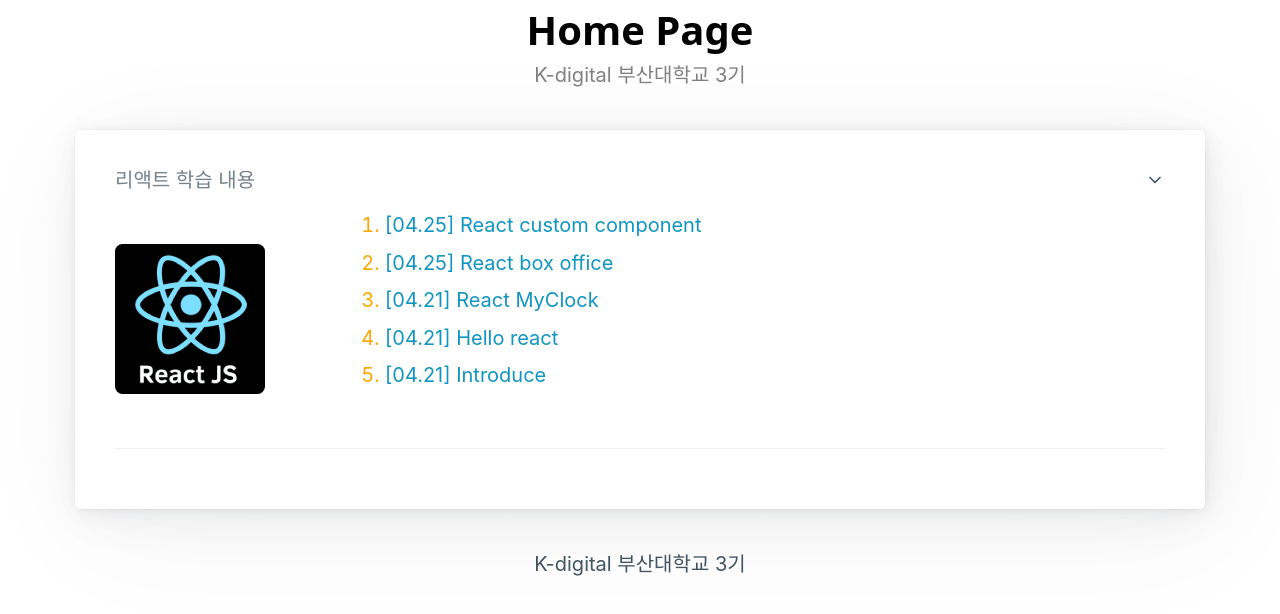
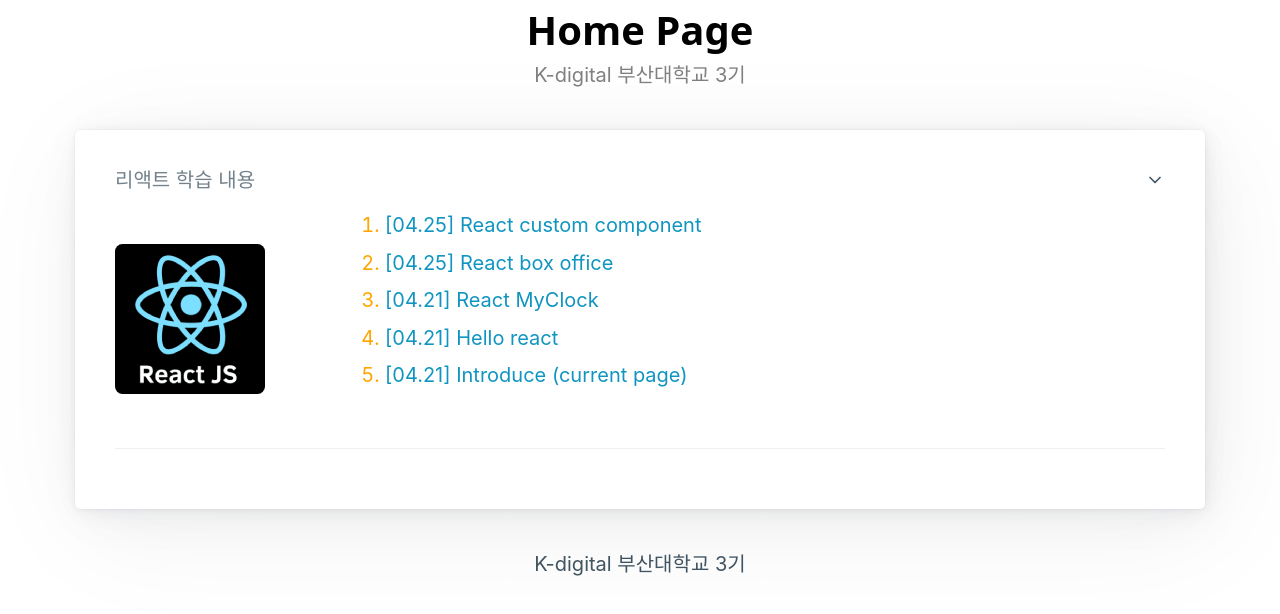
Before and after one commit to WonilKim/reactk3, a React (Create React App) app: page / in a window 1280 px wide. Shown: the top 614 px of the page. Built offline with nearby package versions, Linux system fonts and the light colour scheme.

Commit message:
230426 firebase

```diff
--- a/src/Introduce.js
+++ b/src/Introduce.js
@@ -29,7 +29,7 @@ const Introduce = () => {
                                     <li><Link to="/Box">[04.25] React box office</Link></li>
                                     <li><Link to="/myclock">[04.21] React MyClock</Link></li>
                                     <li><Link to="/Hello">[04.21] Hello react</Link></li>
-                                    <li><Link to="/">[04.21] Introduce</Link></li>
+                                    <li><Link to="/">[04.21] Introduce (current page)</Link></li>
 
                                 </ol>
                             </div>
```
